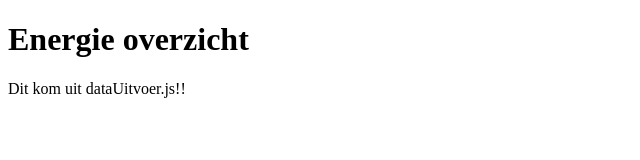
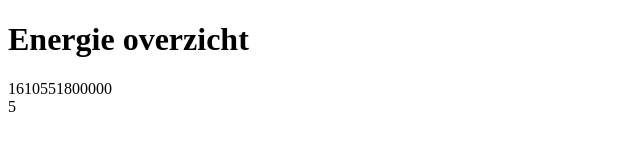
Before and after one commit to Kipmevrouw/F2M3FRO, a plain HTML site: page Les 1/index.html in a window 1280 px wide. Shown: the whole page, without its empty margins (0-640 px from the left). Drawn offline with Linux system fonts and the light colour scheme.

Commit message:
3 commit

```diff
--- a/Les 1/dataUitvoer.js
+++ b/Les 1/dataUitvoer.js
@@ -1,13 +1,17 @@
 const uitvoer = document.getElementById('uitvoer');
-
+let dataObject;
 
 
 const uitvoeren = () => {
     // deze funtie voert de data in de div met de ID uitvoer
-    uitvoer.innerHTML = 'Dit kom uit dataUitvoer.js!!';
+    uitvoer.innerHTML = `<div>${dataObject[0].tijd} </div>`;
+    uitvoer.innerHTML += `<div>${dataObject[1].tempBuiten} </div>`;
 }
 
 const starten = () => {
+    // de data Array in onze dataObject stoppen
+    dataObject = energieData
+    // data uitvoeren
     uitvoeren();
 }
 
--- a/Les 1/huisData.js
+++ b/Les 1/huisData.js
@@ -101,28 +101,28 @@ const energieData = [
         lichtKamer: true,
         lichtBuiten: false
     }, {
-        tijd: Date.parse('10 Dec 2021 13:00'),
+        tijd: Date.parse('10 Feb 2021 13:00'),
         tempBuiten: 5,
         tempBinnen: 17,
         tempGewenst: 19,
         lichtKamer: true,
         lichtBuiten: false,
     }, {
-        tijd: Date.parse('10 Dec 2021 13:10'),
+        tijd: Date.parse('10 Feb 2021 13:10'),
         tempBuiten: 6,
         tempBinnen: 18,
         tempGewenst: 19,
         lichtKamer: true,
         lichtBuiten: false,
     }, {
-        tijd: Date.parse('10 Dec 2021 13:20'),
+        tijd: Date.parse('10 Feb 2021 13:20'),
         tempBuiten: 6,
         tempBinnen: 19,
         tempGewenst: 19,
         lichtKamer: false,
         lichtBuiten: false,
     }, {
-        tijd: Date.parse('10 Dec 2021 13:30'),
+        tijd: Date.parse('10 Feb 2021 13:30'),
         tempBuiten: 6,
         tempBinnen: 19,
         tempGewenst: 19,
--- a/Les 1/index.html
+++ b/Les 1/index.html
@@ -8,6 +8,7 @@
 <body>
     <h1>Energie overzicht</h1>
     <div id="uitvoer">Het script werkt nog niet.</div>
+    <script src="huisData.js"></script>
     <script src="dataUitvoer.js"></script>
 </body>
 </html>
```
Also changed, not shown: 1 other file.
